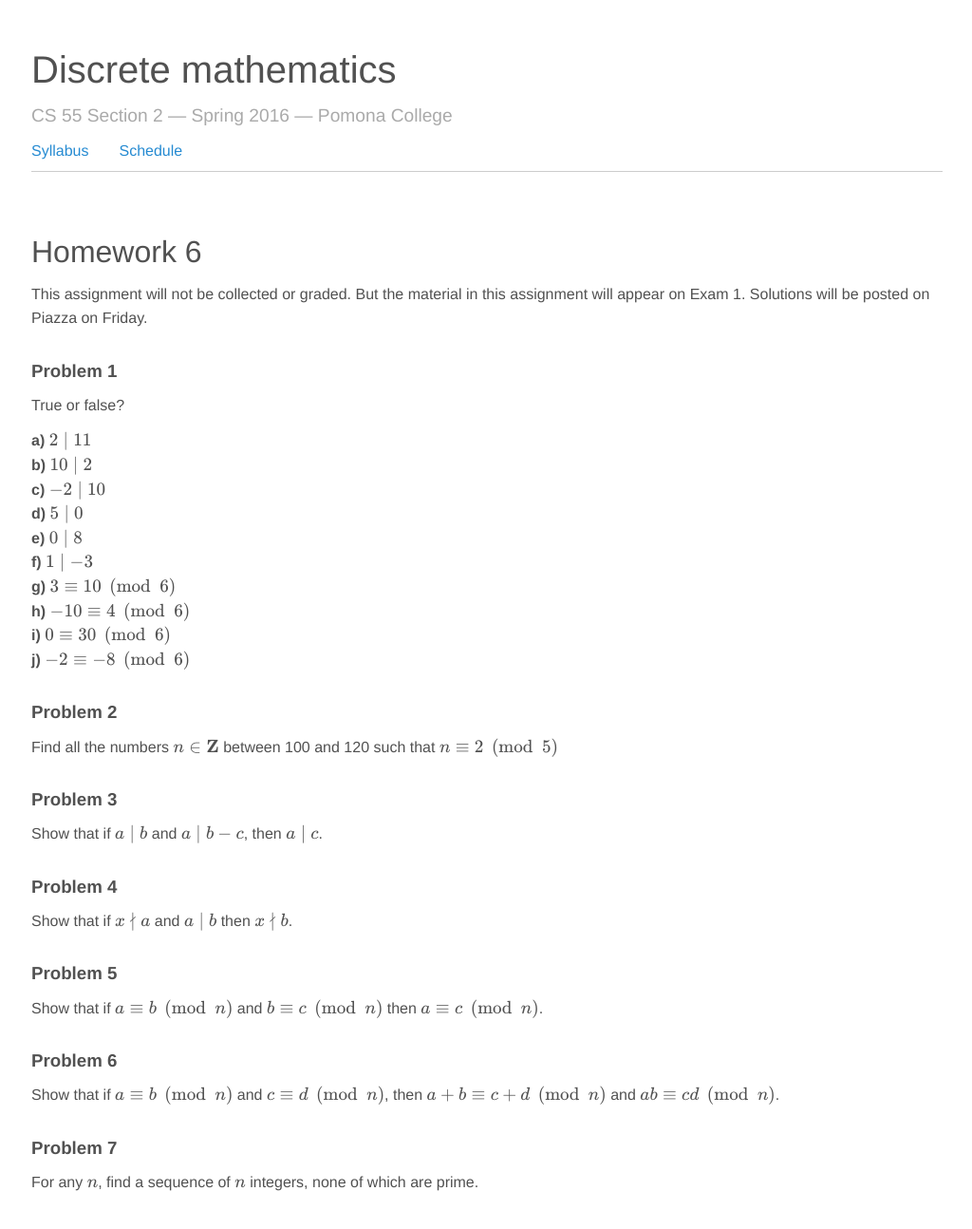
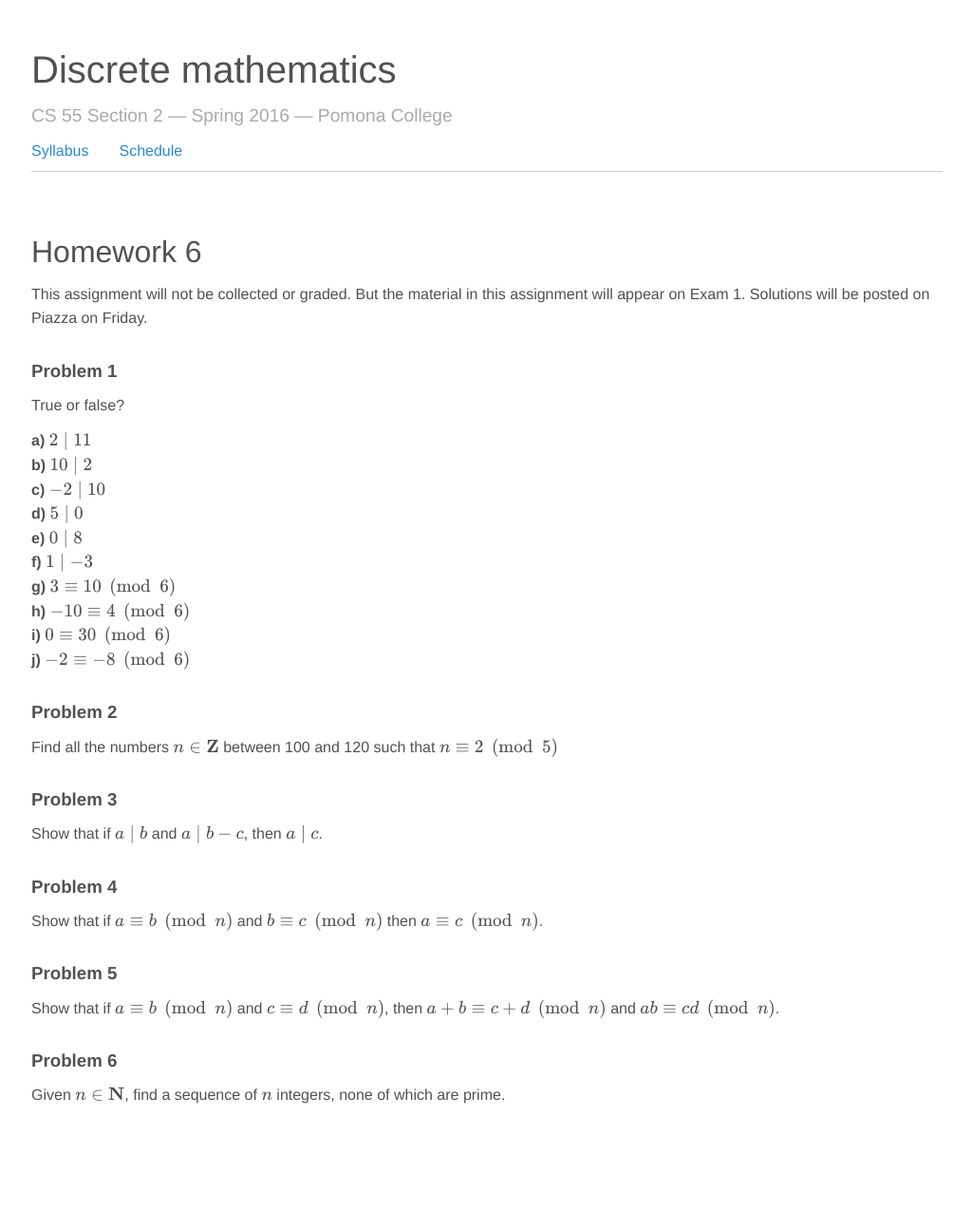
Before and after one commit to jnylam/jnylam.github.io, a Jekyll site: the page built from _courses/55/homework06.md, in a window 1280 px wide. Shown: the whole page at 95% size, without its empty margins (127-1151 px from the left). Built offline with Jekyll 4.4.1, drawn with Linux system fonts in a browser that asks for light colours; formulas are drawn with MathJax 3; after the commit the page ends 1202 px from its top, so only the background shows below that.

Commit message:
55 hw6 minor edit

```diff
--- a/_courses/55/homework06.md
+++ b/_courses/55/homework06.md
@@ -31,19 +31,14 @@ Find all the numbers $$n \in \mathbf{Z}$$ between 100 and 120 such that $$n \equ
 
 Show that if $$a \mid b$$ and $$a \mid b-c$$, then $$a \mid c$$.
 
-
 ### Problem 4
 
-Show that if $$x \nmid a$$ and $$a \mid b$$ then $$x \nmid b$$.
+Show that if $$a \equiv b \pmod n$$ and $$b \equiv c \pmod n$$ then $$a \equiv c \pmod n$$.
 
 ### Problem 5
 
-Show that if $$a \equiv b \pmod n$$ and $$b \equiv c \pmod n$$ then $$a \equiv c \pmod n$$.
+Show that if $$a \equiv b \pmod n$$ and $$c \equiv d \pmod n$$, then $$a + b \equiv c + d \pmod n$$ and $$ab \equiv cd \pmod n$$.
 
 ### Problem 6
 
-Show that if $$a \equiv b \pmod n$$ and $$c \equiv d \pmod n$$, then $$a + b \equiv c + d \pmod n$$ and $$ab \equiv cd \pmod n$$.
-
-### Problem 7
-
-For any $$n$$, find a sequence of $$n$$ integers, none of which are prime.
+Given $$n \in \mathbf{N}$$, find a sequence of $$n$$ integers, none of which are prime.
```
